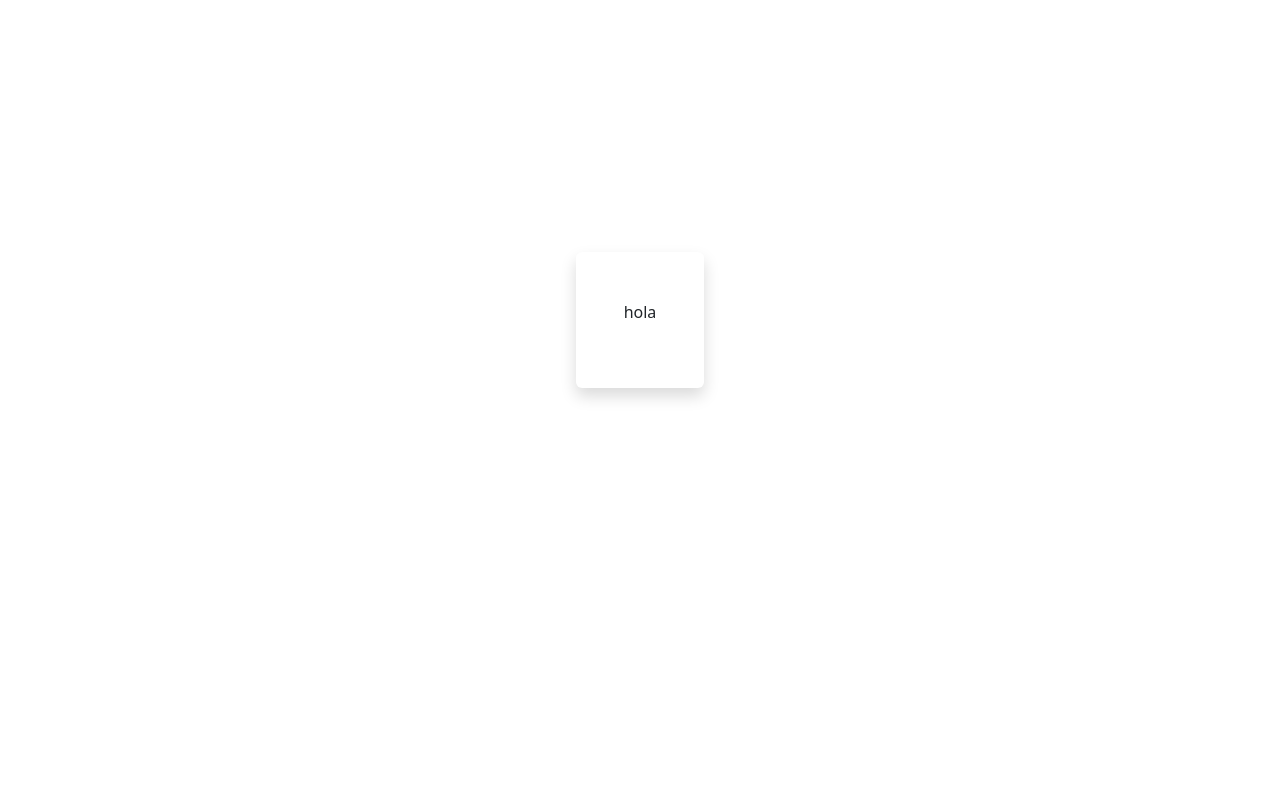
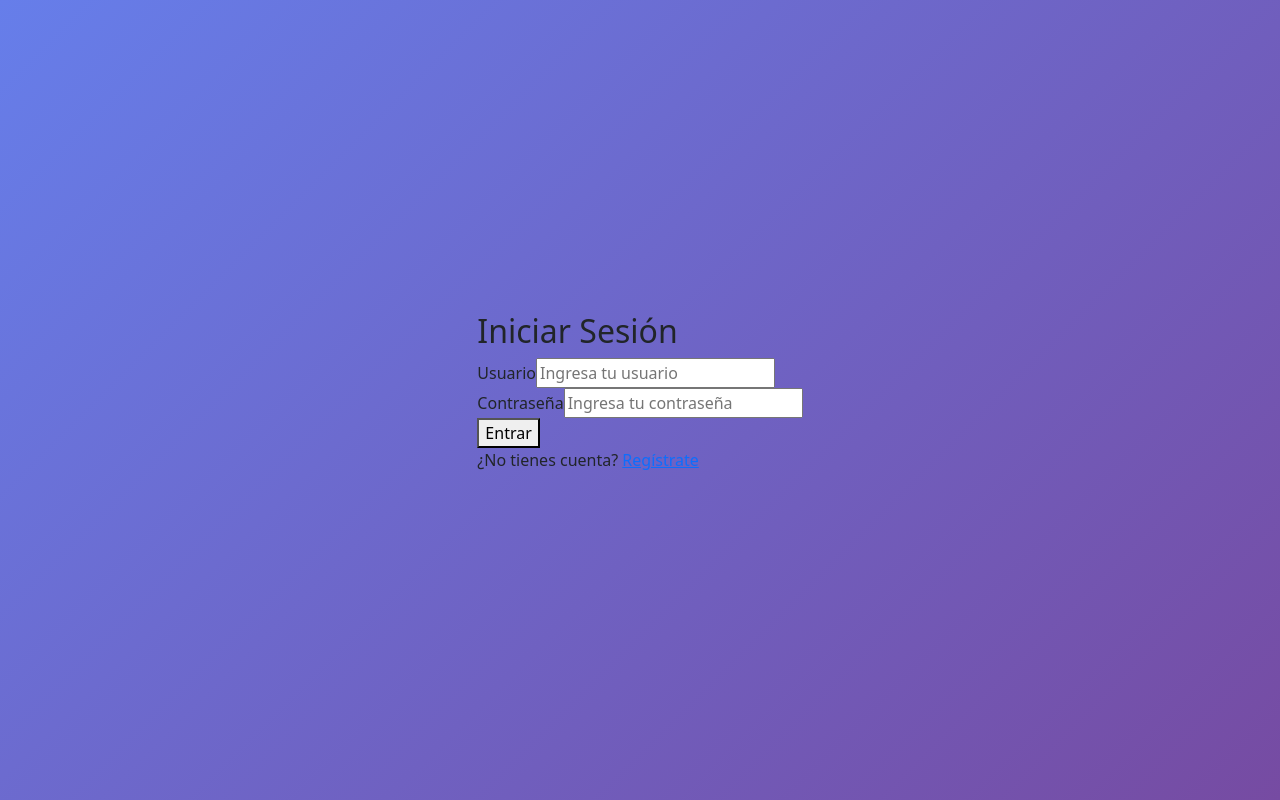
Before and after one commit to ismael-63/famty, a Vue app: page /login in a window 1280 px wide. Built offline with nearby package versions, Linux system fonts and the light colour scheme.

Commit message:
login sin estilo

```diff
--- a/src/views/Login_Register.vue
+++ b/src/views/Login_Register.vue
@@ -3,15 +3,29 @@
 </script>
 
 <template>
-    <div class="container d-flex justify-content-center align-items-center login_div">
-        <div class="bg-white p-5 rounded shadow">
-            <p>hola</p>
+    <div class="login_container d-flex justify-content-center align-items-center">
+        <div class="login-card">
+            <h2 class="login-title">Iniciar Sesión</h2>
+            <form action="">
+                <div class="form-group">
+                    <label for="username">Usuario</label>
+                    <input type="text" id="username" class="form-input" placeholder="Ingresa tu usuario" />
+                </div>
+                <div class="form-group">
+                    <label for="password">Contraseña</label>
+                    <input type="password" id="password" class="form-input" placeholder="Ingresa tu contraseña">
+                </div>
+                <button type="submit" class="login-btn">Entrar</button>
+            </form>
+            <p class="register-link">¿No tienes cuenta? <a href="#">Regístrate</a></p>
         </div>
     </div>
 </template>
 
 <style scoped>
-.login_div{
-    min-height: 50vw;
+.login_container {
+    min-height: 100vh;
+    background: linear-gradient(135deg, #667eea 0%, #764ba2 100%);
 }
+
 </style>
```
